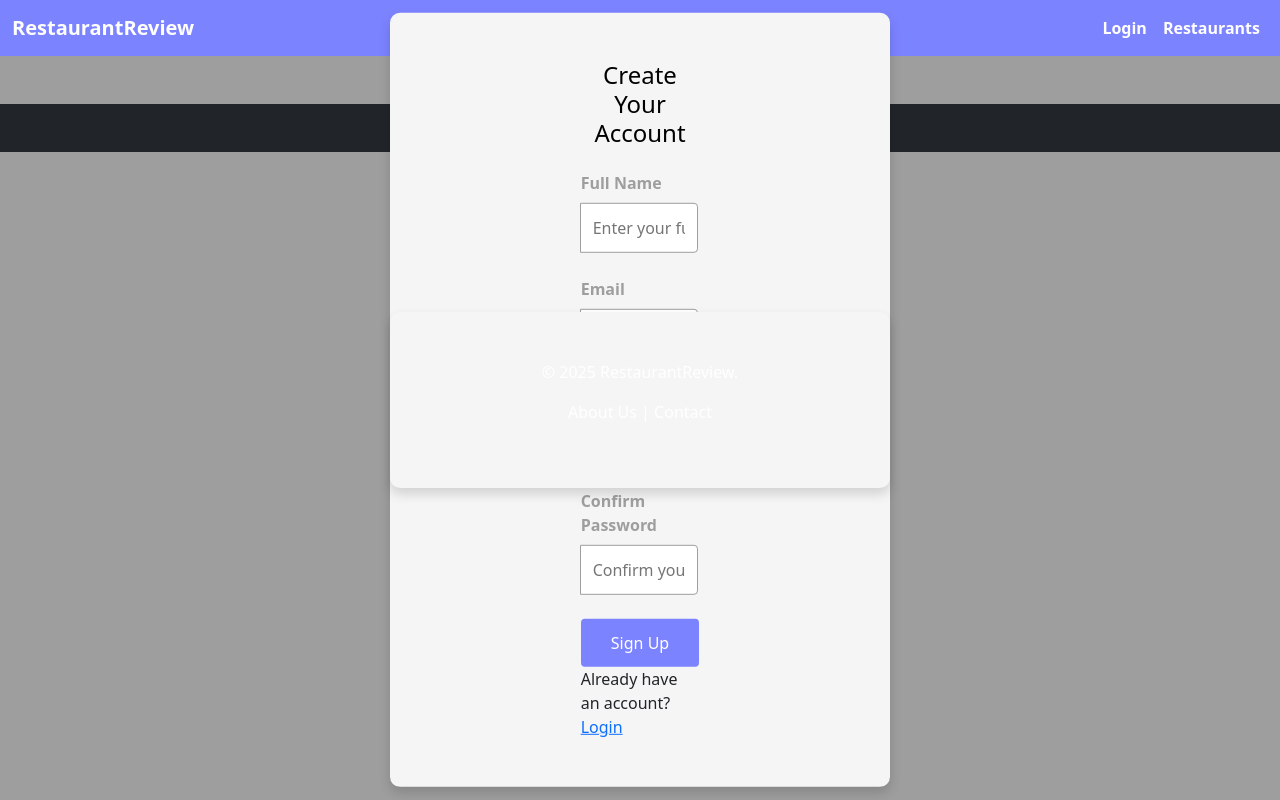
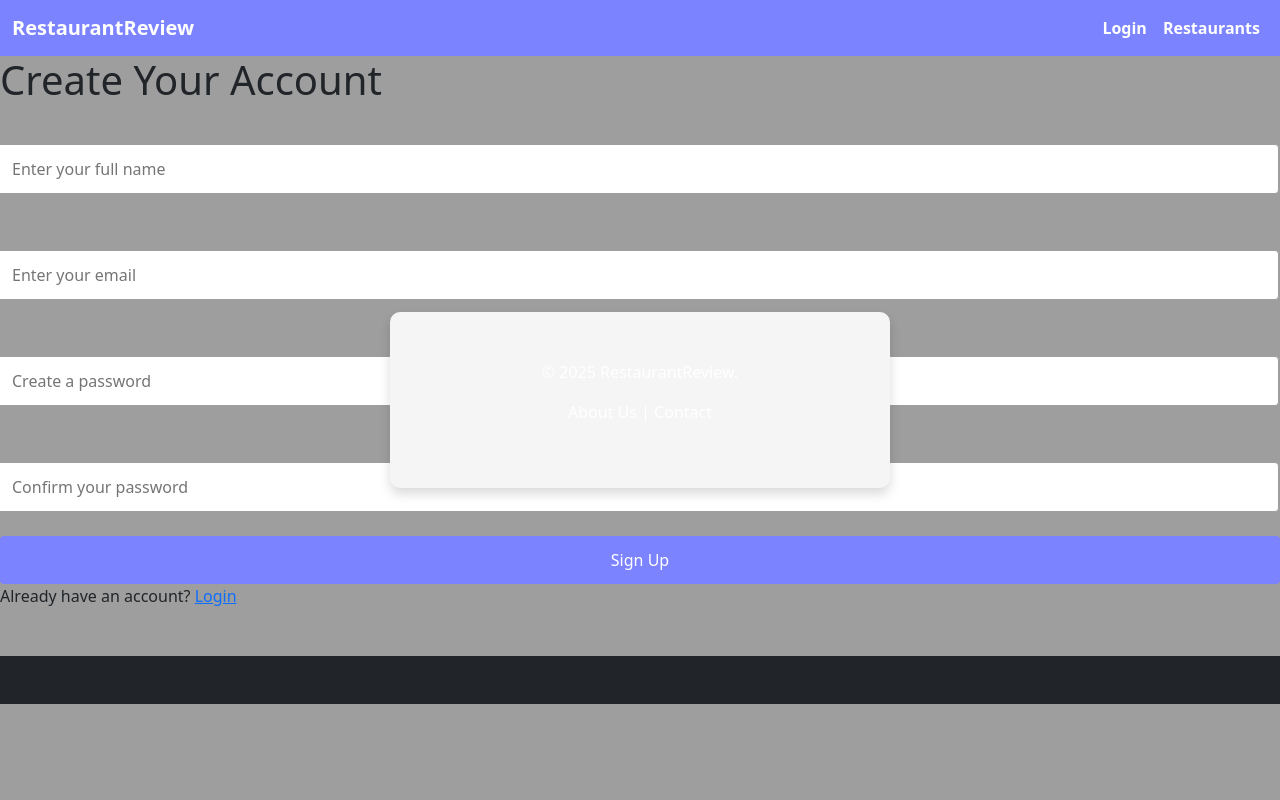
Before and after one commit to samueltl21/restaurantreview, a Flask app: page /sign_up in a window 1280 px wide. Run offline with Flask 3, Linux system fonts and the light colour scheme.

Commit message:
Update sign_up.html

```diff
--- a/app/templates/sign_up.html
+++ b/app/templates/sign_up.html
@@ -3,9 +3,7 @@
 {% block title %}Sign Up - RestaurantReview{% endblock %}
 
 {% block content %}
-<div class="container">
-    <div class="row justify-content-center">
-        <div class="col-12 col-md-6 col-lg-4">
+<div class="registration-container">
     <h1>Create Your Account</h1>
     <form id="signup-form">
         <div class="input-group">
@@ -30,6 +28,4 @@
         Already have an account? <a href="{{ url_for('login') }}">Login</a>
     </div>
 </div>
-    </div>
-</div>
 {% endblock %}
```
Lines whose indentation alone changed are shown as unchanged.
